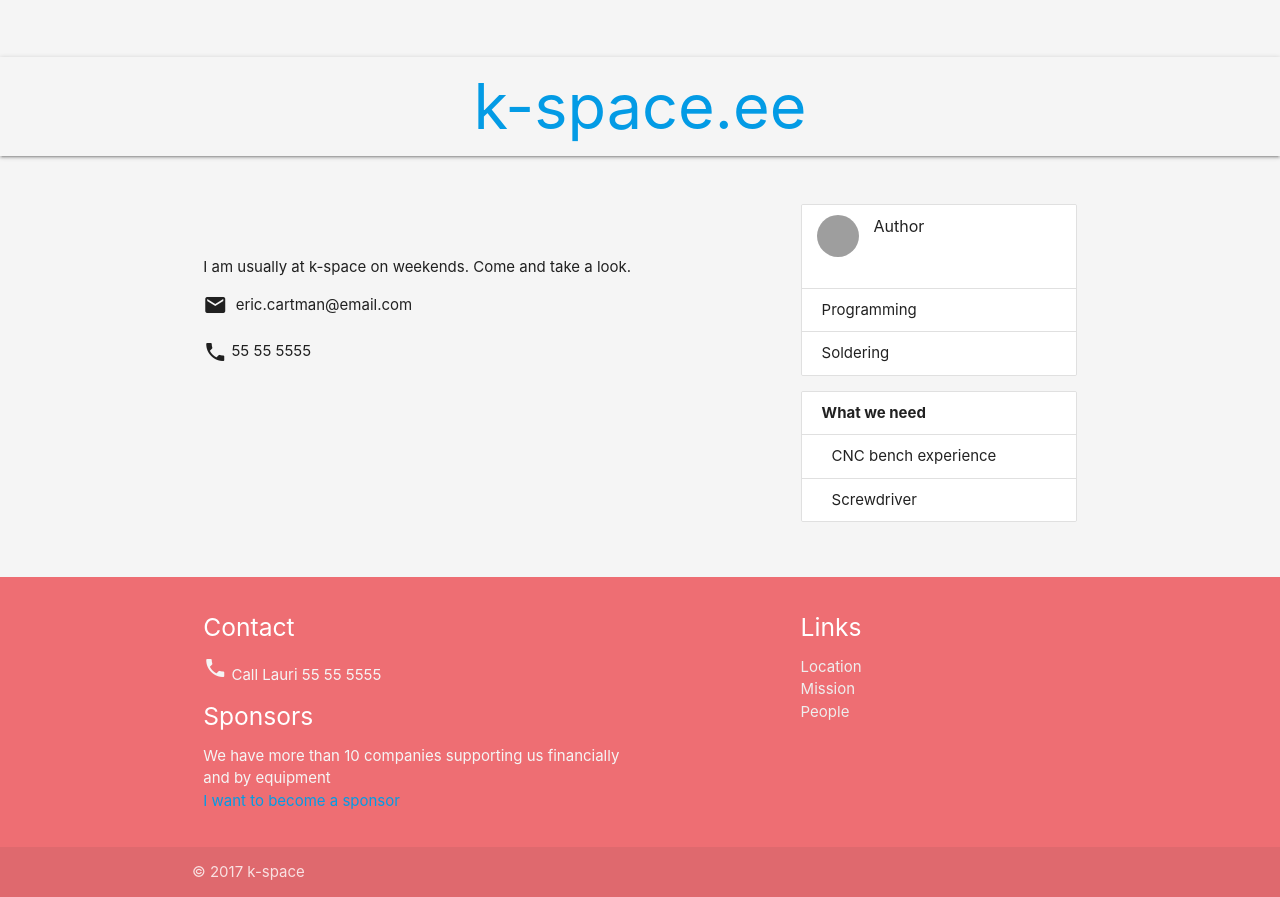
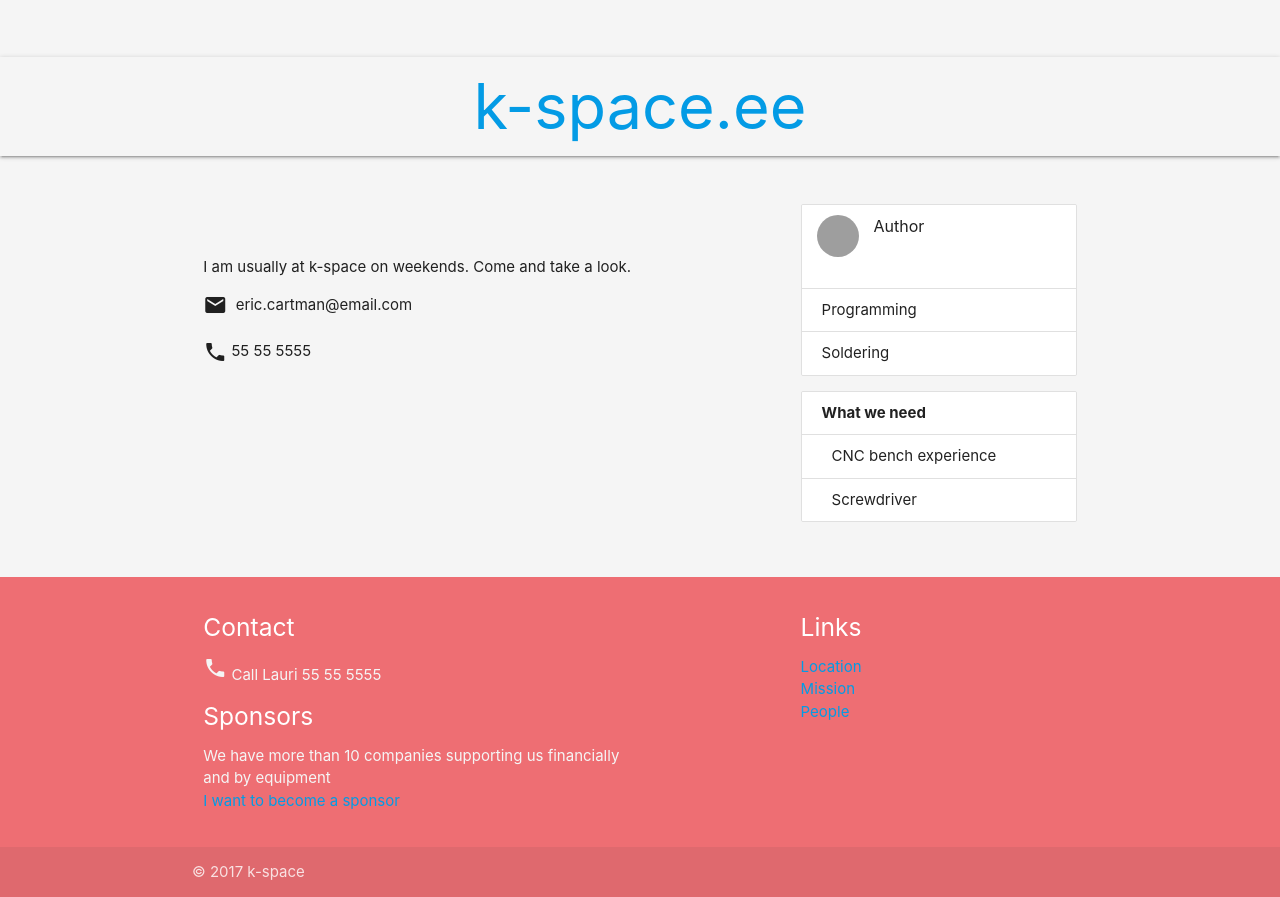
Before and after one commit to k-space-ee/k-space-web, a Django app: template templates/challenge.html in a window 1280 px wide. Run offline with Django 3.2, Linux system fonts and the light colour scheme; the template is opened without the code that fills it, so the values that code supplies are empty; some libraries are stand-ins or nearby versions; grey boxes are pictures that could not be loaded.

Commit message:
footer links in challenge view

```diff
--- a/templates/challenge.html
+++ b/templates/challenge.html
@@ -94,16 +94,16 @@
             <p class="grey-text text-lighten-4">
               We have more than 10 companies supporting us financially and by equipment
               </br>
-              <a href="#">I want to become a sponsor</a>
+              <a class="highlight" href="#">I want to become a sponsor</a>
             </p>
 
           </div>
           <div class="col l4 offset-l2 s12">
             <h5 class="white-text">Links</h5>
             <ul>
-              <li><a class="grey-text text-lighten-3" href="#!">Location</a></li>
-              <li><a class="grey-text text-lighten-3" href="#!">Mission</a></li>
-              <li><a class="grey-text text-lighten-3" href="#!">People</a></li>
+              <li><a class="highlight" href="#!">Location</a></li>
+              <li><a class="highlight" href="#!">Mission</a></li>
+              <li><a class="highlight" href="#!">People</a></li>
             </ul>
           </div>
         </div>
```
